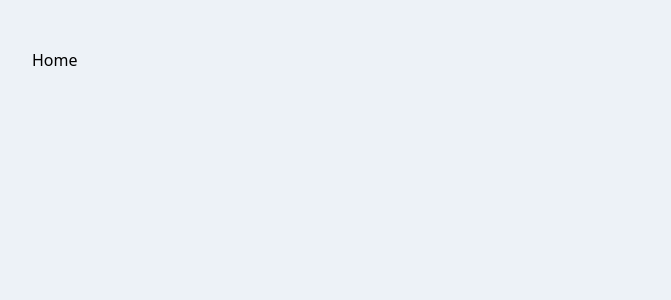
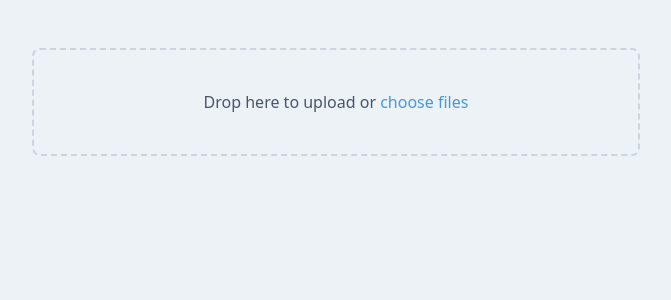
Before and after one commit to desancheztorres/vue-uploader, a Vue app: page / in a window 1280 px wide. Shown: the top 300 px of the page, without its empty margins (304-975 px from the left). Built offline with nearby package versions, Linux system fonts and the light colour scheme; the HTML template or start-up script is replaced by a standard one.

Commit message:
Selecting files

```diff
--- a/src/App.vue
+++ b/src/App.vue
@@ -1,14 +1,17 @@
 <template>
   <div id="app" class="container">
-    Home
+    <Uploader />
   </div>
 </template>
 
 <script>
+import Uploader from '@/uploader/components/Uploader';
 
 export default {
   name: 'app',
-  components: {}
+  components: {
+    Uploader
+  }
 }
 </script>
 
--- /dev/null
+++ b/src/uploader/components/Uploader.vue
@@ -0,0 +1,21 @@
+<template>
+    <UploaderForm
+        @chosen="handleFilesChosen"
+    />
+</template>
+
+<script>
+    import UploaderForm from '@/uploader/components/UploaderForm';
+
+    export default {
+        components: {
+            UploaderForm
+        },
+
+        methods: {
+            handleFilesChosen (files) {
+                console.log(files)
+            }
+        }
+    }
+</script>
--- /dev/null
+++ b/src/uploader/components/UploaderForm.vue
@@ -0,0 +1,27 @@
+<template>
+    <form
+        enctype="multipart/form-data"
+        novalidate
+        class="bg-gray-200 border-gray-400 border-2 border-dashed rounded-lg p-10 flex items-center justify-center mb-6 relative"
+    >
+        <input
+                type="file"
+                multiple
+                class="absolute opacity-0 w-full h-full top-0 left-0"
+                @change="handleFilesChosen"
+        >
+        <div class="text-gray-700">
+            Drop here to upload or <span class="text-blue-500">choose files</span>
+        </div>
+    </form>
+</template>
+
+<script>
+    export default {
+        methods: {
+            handleFilesChosen (e) {
+                this.$emit('chosen', e.target.files)
+            }
+        }
+    }
+</script>
```
